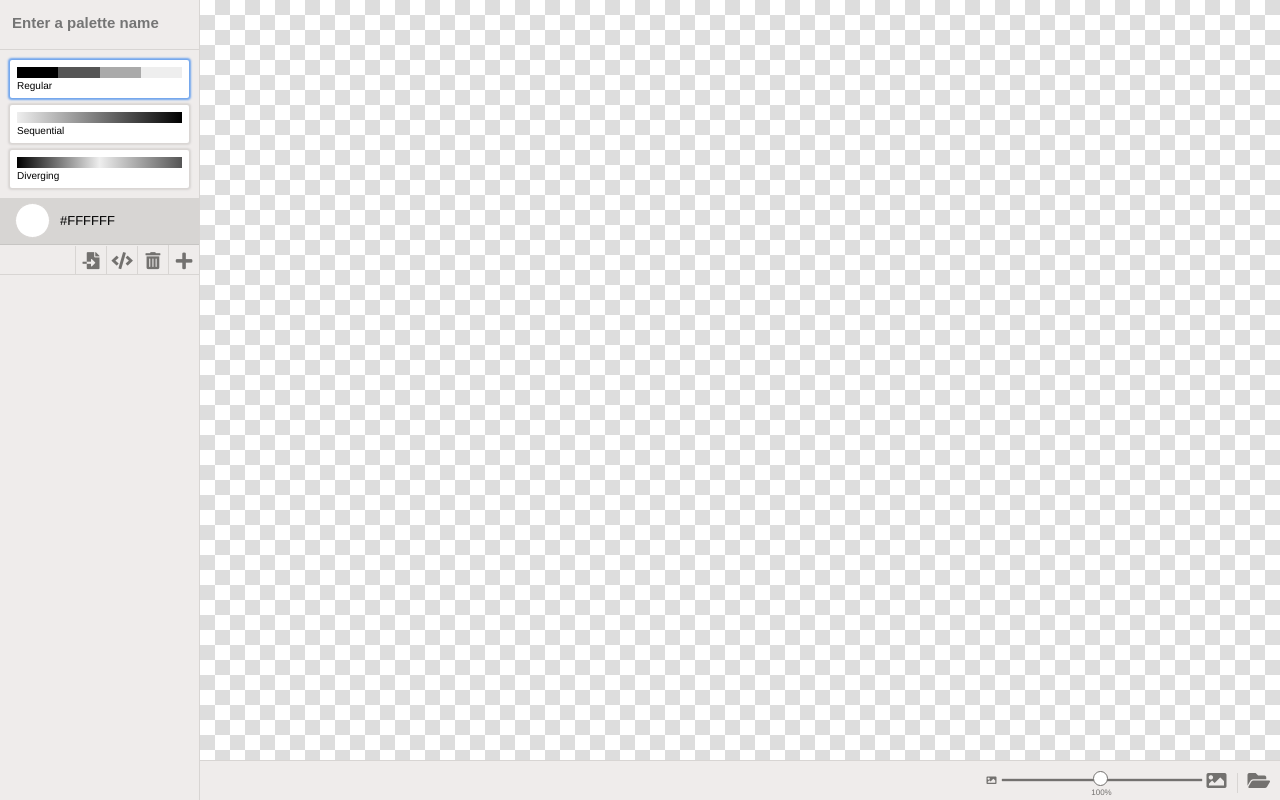
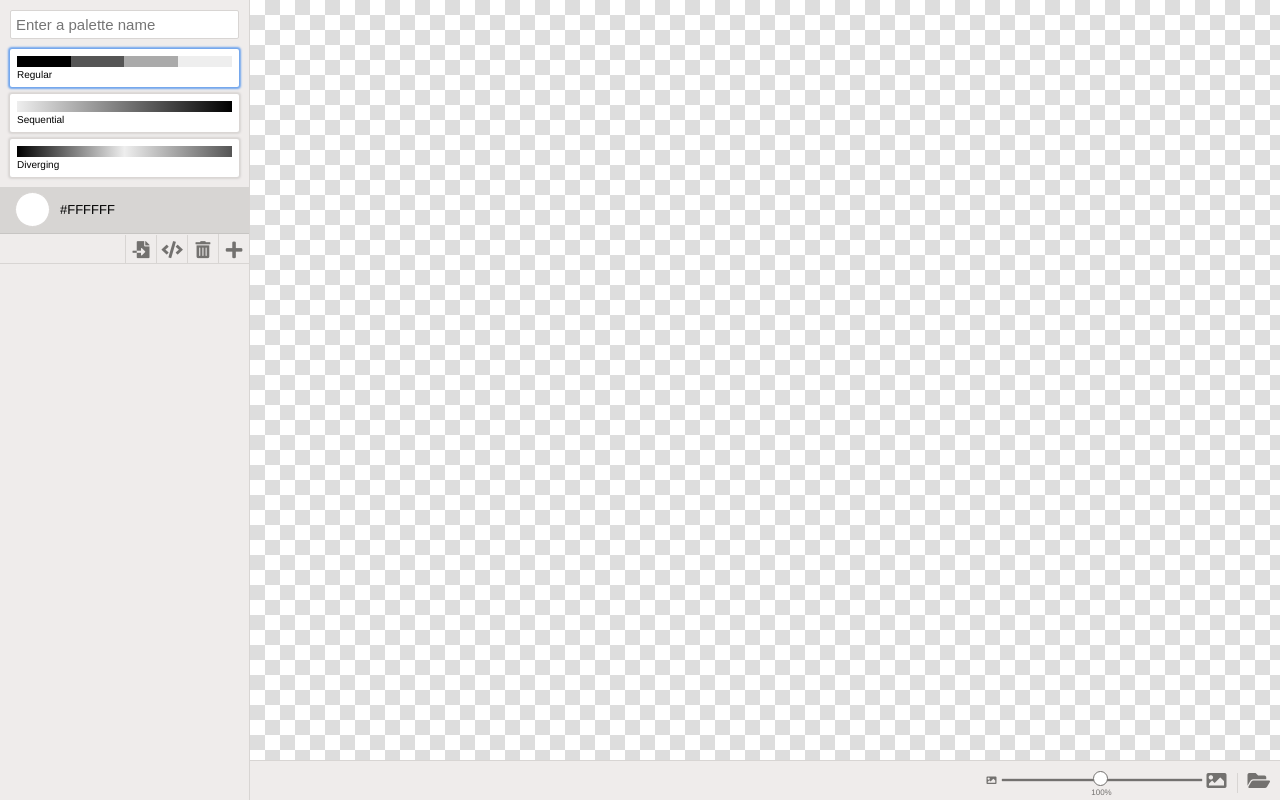
Before and after one commit to gentlygently/tableaucolours, a Vue app: page / in a window 1280 px wide. Built offline with nearby package versions, Linux system fonts and the light colour scheme.

Commit message:
Fixed name style

```diff
--- a/src/App.vue
+++ b/src/App.vue
@@ -128,7 +128,7 @@ textarea {
   position: relative;
 }
 #palettesection {
-  width: 20rem;
+  width: 25rem;
   height: 100%;
   box-sizing: border-box;
   position: relative;
--- a/src/components/ColourPalette.vue
+++ b/src/components/ColourPalette.vue
@@ -1,13 +1,7 @@
 <template>
   <div class="colourpalette">
     <div class="colourpalette-name">
-      <input
-        type="text"
-        id="name"
-        v-model="palette.name"
-        placeholder="Enter a palette name"
-        @keyup.enter="blurName"
-      >
+      <input type="text" id="name" v-model="palette.name" placeholder="Enter a palette name">
     </div>
     <div class="colourpalette-type">
       <palette-types :selected-type="palette.type" @type-selected="typeSelected"/>
@@ -90,9 +84,6 @@ export default {
     add () {
       this.$emit('add-colour')
     },
-    blurName (event) {
-      event.target.blur()
-    },
     selectColour (colour) {
       this.$emit('select-colour', colour)
     },
@@ -153,32 +144,26 @@ export default {
 
 .colourpalette {
   &-name {
-    border-bottom: @border;
     padding: 1rem;
     box-sizing: border-box;
-    height: 5rem;
-    font-size: 2rem;
 
     input {
       width: 100%;
-      border: none;
-      background-color: transparent;
-      font-weight: bold;
+      border: @border;
+      background-color: #fff;
+      padding: 0.5rem;
       font-size: 1.5rem;
-      border-radius: 0.5rem;
+      border-radius: 0.2rem;
+      box-sizing: border-box;
     }
     input:hover {
       border: @border;
       border-color: @border-colour-hover;
     }
-    input:focus {
-      font-weight: normal;
-      background-color: #fff;
-      border: @border;
-    }
   }
   &-type {
     padding: 1rem;
+    padding-top: 0;
   }
   &-actions {
     display: block;
```
